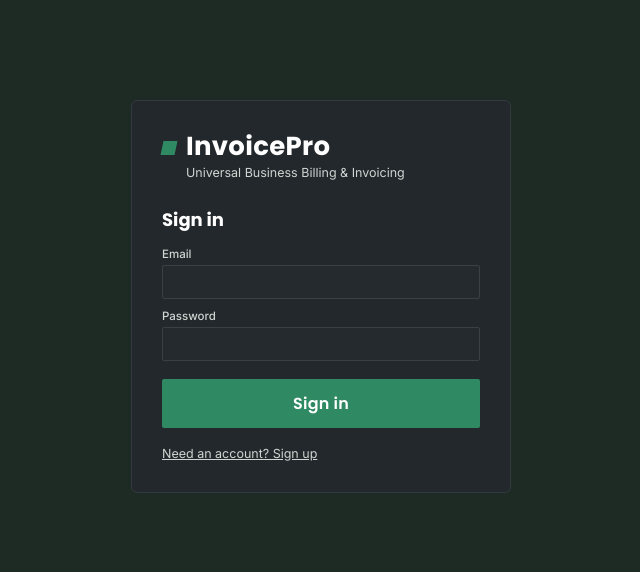
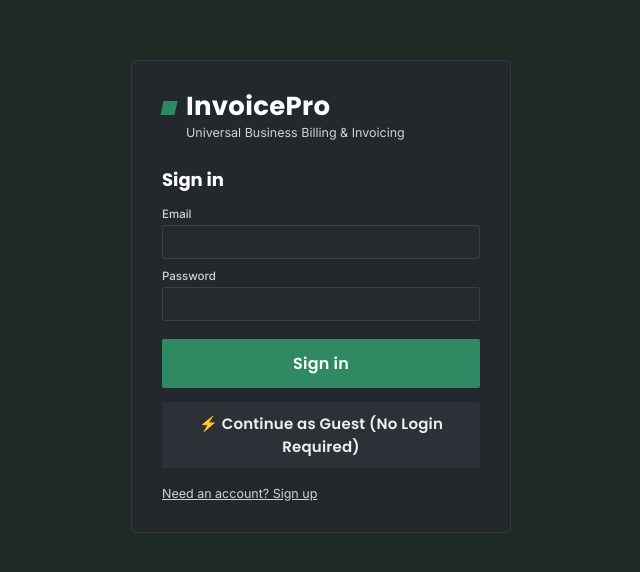
Before and after one commit to ArkamVentures/InvoicePro, a React (Vite) app: page / in a window 1280 px wide. Shown: the part 104-676 px from the top of the page, without its empty margins (319-959 px from the left). Built offline with nearby package versions, Linux system fonts and the light colour scheme; no server answers.

Commit message:
feat: add guest mode option to bypass email signin/signup requirement

```diff
--- a/src/App.jsx
+++ b/src/App.jsx
@@ -26,6 +26,8 @@ export default function App() {
   const [saving, setSaving] = useState(false);
   const [showLoad, setShowLoad] = useState(false);
   const [toast, setToast] = useState(null);
+
+  const [isGuest, setIsGuest] = useState(false);
 
   const userId = session?.user?.id;
   const invoices = useInvoices(userId);
@@ -98,6 +100,10 @@ export default function App() {
   }
 
   async function onSave() {
+    if (isGuest || !userId) {
+      onSaveTemplate();
+      return;
+    }
     setSaving(true);
     try {
       const id = await invoices.saveInvoice(currentId, invoice);
@@ -112,6 +118,10 @@ export default function App() {
   }
 
   async function onOpenLoad() {
+    if (isGuest || !userId) {
+      onLoadTemplate();
+      return;
+    }
     setShowLoad(true);
     await invoices.refreshList();
   }
@@ -146,6 +156,7 @@ export default function App() {
   }
 
   async function signOut() {
+    setIsGuest(false);
     await supabase.auth.signOut();
   }
 
@@ -153,8 +164,8 @@ export default function App() {
     return <div className="boot-screen">Loading…</div>;
   }
 
-  if (!session) {
-    return <Auth />;
+  if (!session && !isGuest) {
+    return <Auth onGuestMode={() => setIsGuest(true)} />;
   }
 
   return (
@@ -162,9 +173,12 @@ export default function App() {
       <div className="app">
         <div className="panel-wrap">
           <div className="session-bar">
-            <span className="session-email">{session.user.email}</span>
-            <button className="session-signout" onClick={signOut}>Sign out</button>
+            <span className="session-email">{session ? session.user.email : "Guest Mode (Free offline builder)"}</span>
+            <button className="session-signout" onClick={signOut}>
+              {session ? "Sign out" : "Sign in / Exit guest"}
+            </button>
           </div>
+
           <InvoiceForm
             invoice={invoice}
             onField={onField}
--- a/src/components/Auth.jsx
+++ b/src/components/Auth.jsx
@@ -1,7 +1,7 @@
 import { useState } from "react";
 import { supabase } from "../supabaseClient";
 
-export default function Auth() {
+export default function Auth({ onGuestMode }) {
   const [mode, setMode] = useState("signin"); // "signin" | "signup"
   const [email, setEmail] = useState("");
   const [password, setPassword] = useState("");
@@ -68,6 +68,15 @@ export default function Auth() {
 
         <button
           type="button"
+          className="btn btn-ghost"
+          style={{ marginTop: 14, width: "100%" }}
+          onClick={onGuestMode}
+        >
+          ⚡ Continue as Guest (No Login Required)
+        </button>
+
+        <button
+          type="button"
           className="auth-switch"
           onClick={() => {
             setMode(mode === "signin" ? "signup" : "signin");
```
